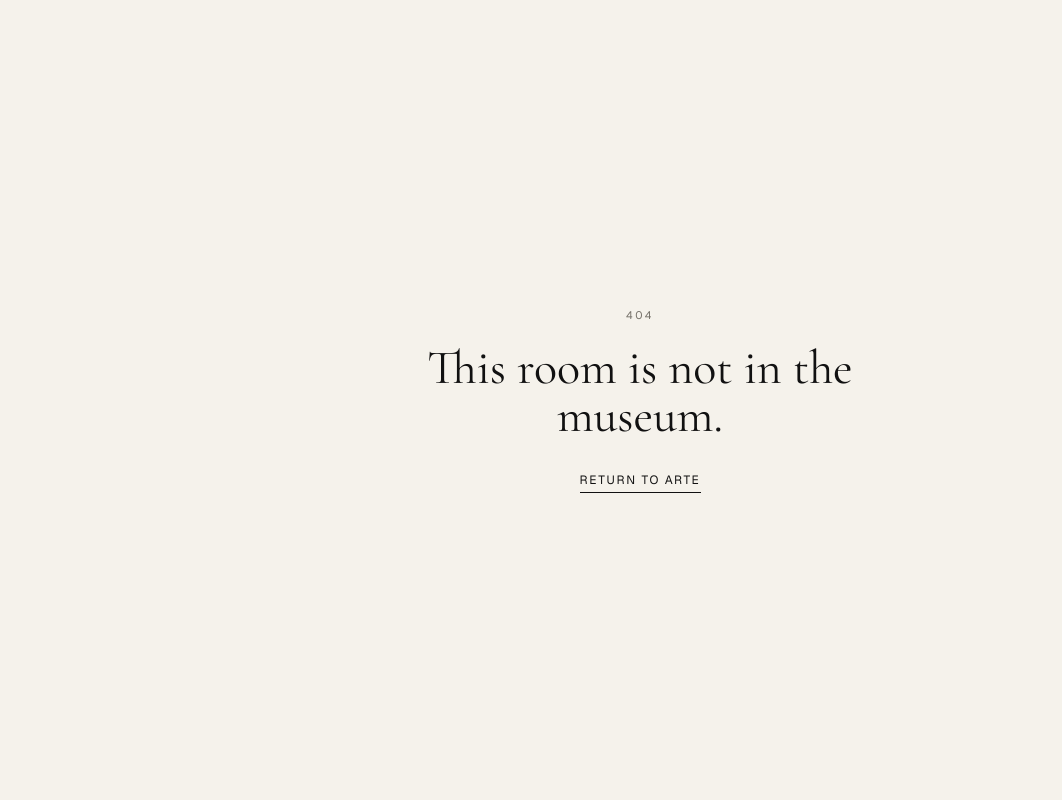
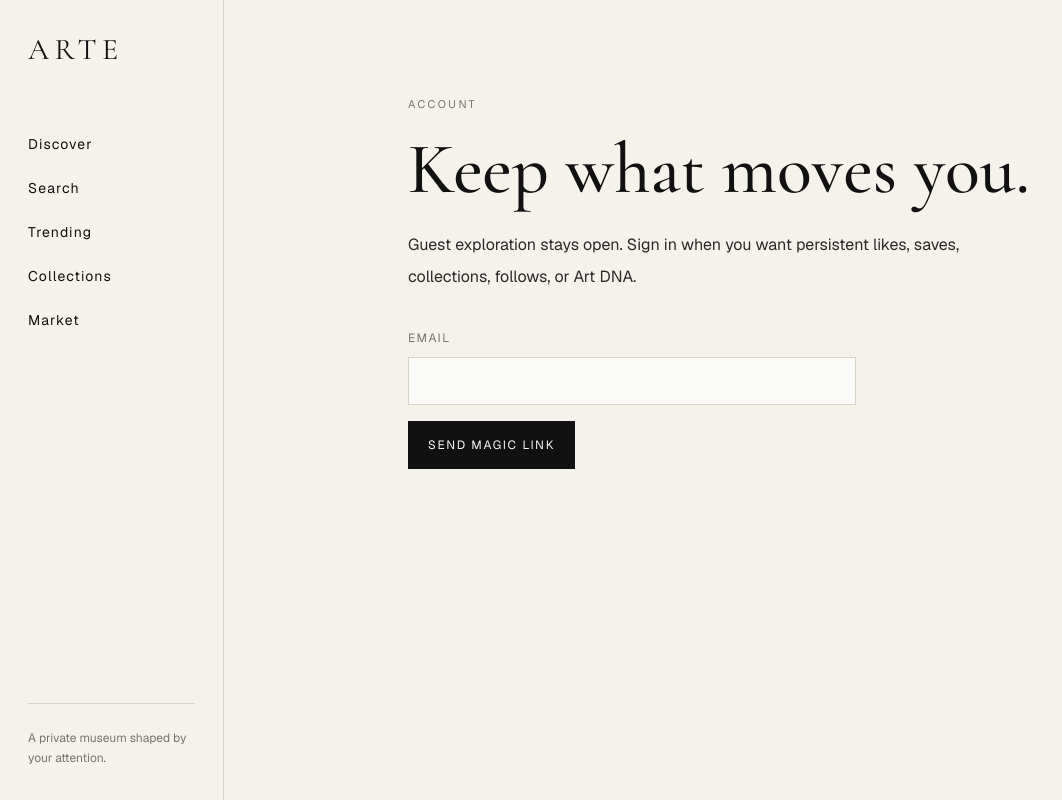
Before and after one commit to thereal-baitjet/ARTE, a Next.js app: page /auth in a window 1280 px wide. Before the commit this address had no page. Shown: the whole page, without its empty margins (0-1062 px from the left). Built offline with nearby package versions, Linux system fonts and the light colour scheme; no server answers.

Commit message:
feat: add app/(product)/auth/page.tsx

```diff
--- /dev/null
+++ b/app/(product)/auth/page.tsx
@@ -0,0 +1,14 @@
+import { AuthPanel } from "@/components/auth/AuthPanel";
+
+export default function AuthPage() {
+  return (
+    <section className="mx-auto max-w-3xl px-6 py-16 md:px-10 md:py-24">
+      <p className="text-[11px] uppercase tracking-[0.22em] text-[var(--muted-text)]">Account</p>
+      <h1 className="display-serif mt-5 text-5xl font-medium md:text-7xl">Keep what moves you.</h1>
+      <p className="mt-6 max-w-xl text-base leading-8 text-[var(--secondary-ink)]">
+        Guest exploration stays open. Sign in when you want persistent likes, saves, collections, follows, or Art DNA.
+      </p>
+      <AuthPanel />
+    </section>
+  );
+}
```
